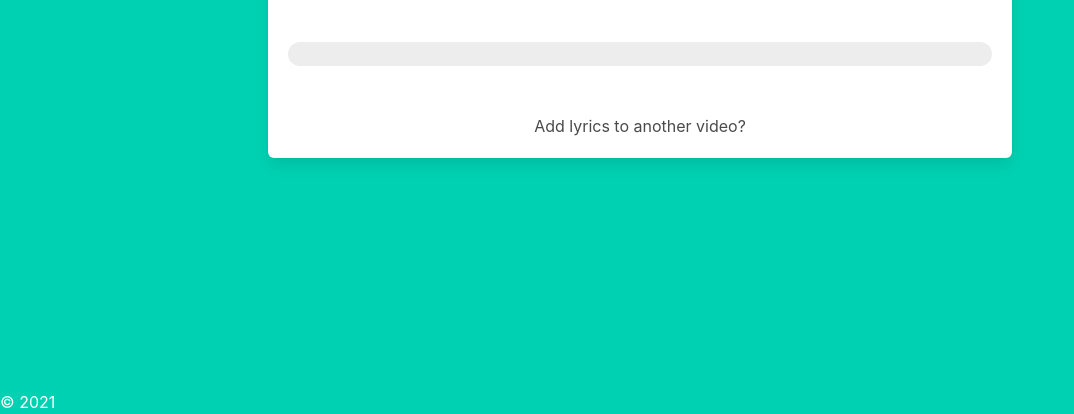
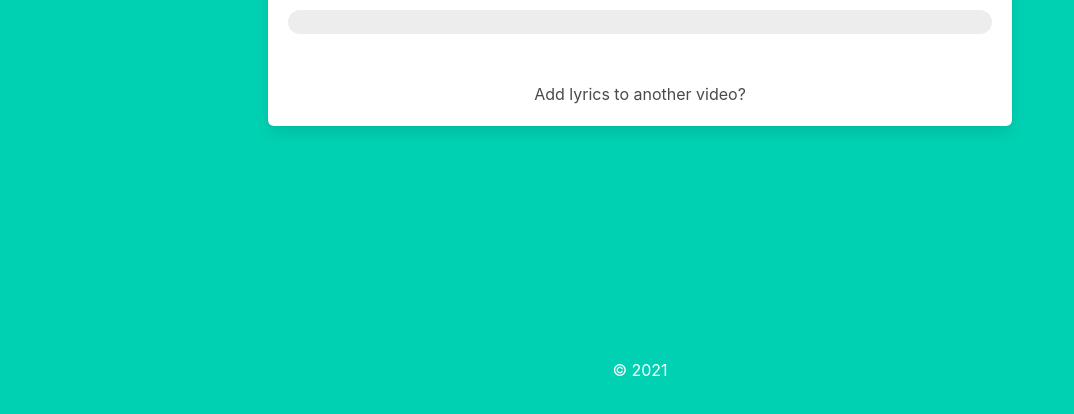
Before and after one commit to DoduRH/RenderWebsite, a Python web app: template Website/templates/hold.html in a window 1280 px wide. Shown: the part 386-800 px from the top of the page, without its empty margins (0-1074 px from the left). Run offline with Jinja, Linux system fonts and the light colour scheme; the template is opened without the code that fills it, so the values that code supplies are empty.

Commit message:
Footer added

```diff
--- a/Website/static/css/common.css
+++ b/Website/static/css/common.css
@@ -50,3 +50,6 @@ stroke: white;
 .cookie-notice-dismiss:hover path {
 stroke: rgba(white, 0.75);
 }
+footer{
+    padding: 2rem 1rem 2rem !important;
+}
--- a/Website/templates/base.html
+++ b/Website/templates/base.html
@@ -56,8 +56,12 @@
                 {% endblock %}
             </div>
         </div>
-        <footer>
-          &copy; <script>document.write(new Date().getFullYear())</script>
+        <footer class="footer has-background-primary">
+          <div class="content has-text-centered">
+            <p>
+              &copy; <script>document.write(new Date().getFullYear())</script>
+            </p>
+          </div>
         </footer>
     </section>
 </body>
```
Also changed, not shown: Website/static/html/video.html (+7 -1 lines), 1 other file.
